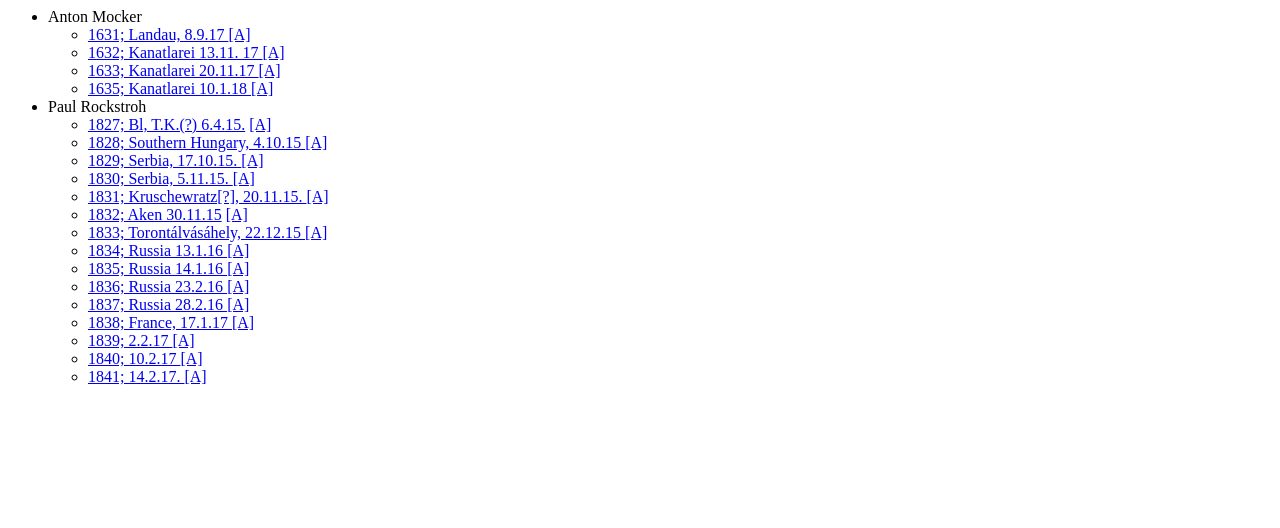
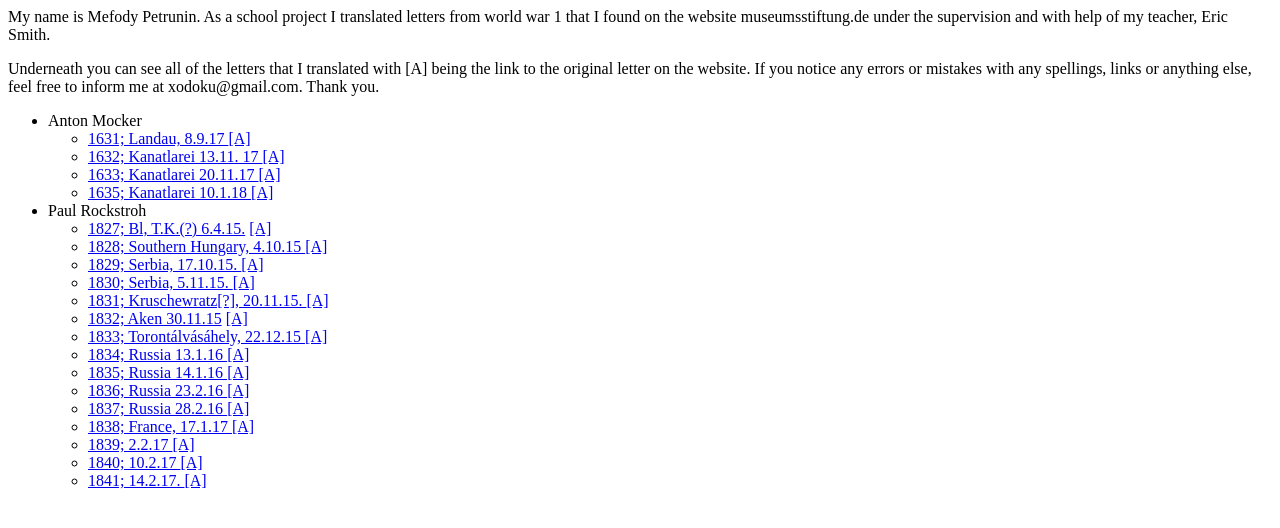
Before and after one commit to xodoku/letters-of-ww1, a plain HTML site: page index.html in a window 1280 px wide. Drawn offline with Linux system fonts and the light colour scheme.

Commit message:
Put in introduction
Put in introduction

```diff
--- a/index.html
+++ b/index.html
@@ -5,6 +5,8 @@
     <style></style>
   </head>
   <body>
+<p> My name is Mefody Petrunin. As a school project I translated letters from world war 1 that I found on the website museumsstiftung.de under the supervision and with help of my teacher, Eric Smith.</p>
+<p> Underneath you can see all of the letters that I translated with [A] being the link to the original letter on the website. If you notice any errors or mistakes with any spellings, links or anything else, feel free to inform me at xodoku@gmail.com. Thank you.</p>
 
 <ul>
 <li>Anton Mocker</li>
```
